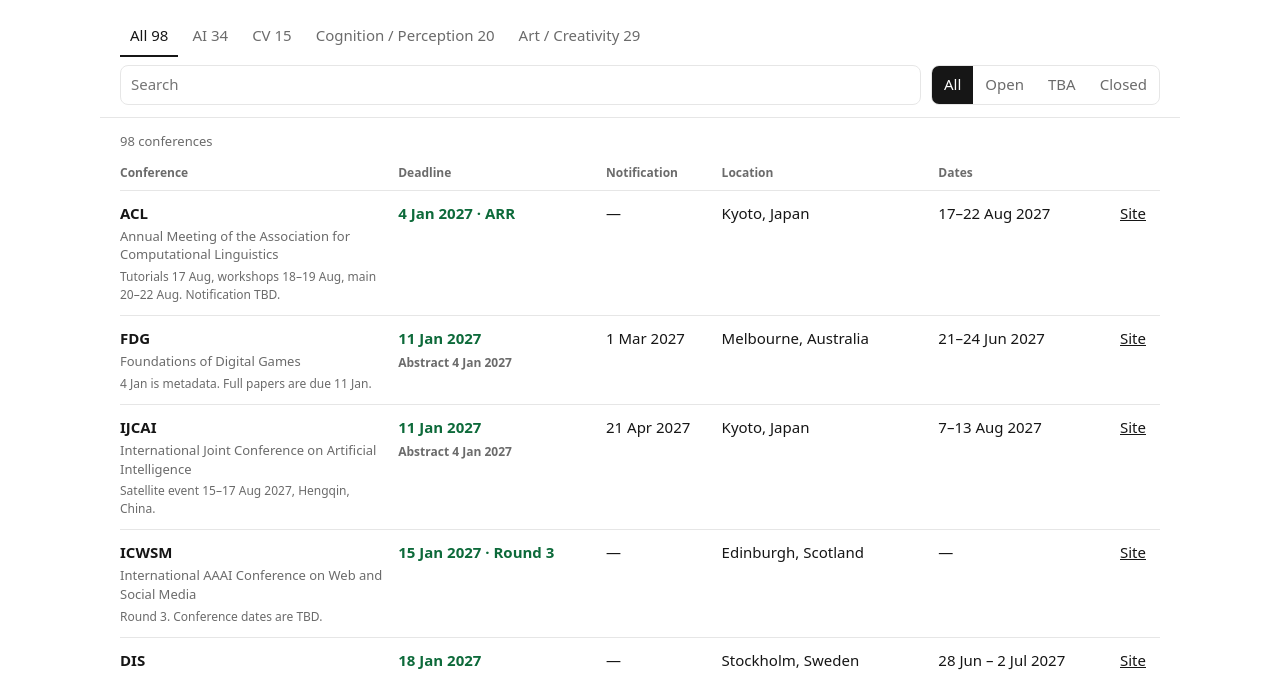
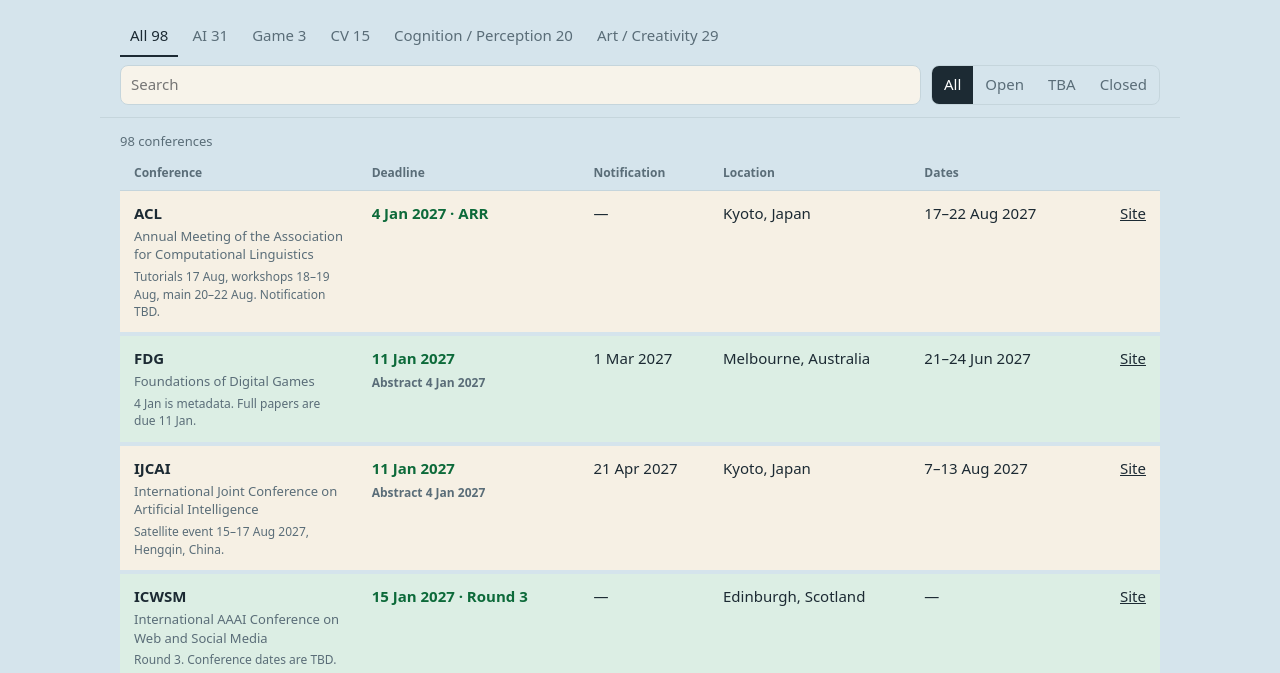
Before and after one commit to CocoChen119/conference_ddl, a plain HTML site: page index.html in a window 1280 px wide. Shown: the part 127-800 px from the top of the page. Drawn offline with Linux system fonts and the light colour scheme.

Commit message:
Add a Game category and tint the table with alternating row colors.
Co-authored-by: Cursor <cursoragent@cursor.com>

```diff
--- a/data.js
+++ b/data.js
@@ -9,7 +9,12 @@ const META = {
     {
       "id": "ai",
       "label": "AI",
-      "title": "AI, language, and games"
+      "title": "AI and language"
+    },
+    {
+      "id": "game",
+      "label": "Game",
+      "title": "Games"
     },
     {
       "id": "cv",
@@ -617,7 +622,7 @@ const CONFS = [
   {
     "id": "aiide",
     "cats": [
-      "ai"
+      "game"
     ],
     "abbr": "AIIDE",
     "name": "Artificial Intelligence and Interactive Digital Entertainment",
@@ -631,7 +636,7 @@ const CONFS = [
   {
     "id": "cogames",
     "cats": [
-      "ai"
+      "game"
     ],
     "abbr": "CoG",
     "name": "IEEE Conference on Games",
@@ -646,7 +651,7 @@ const CONFS = [
   {
     "id": "fdg",
     "cats": [
-      "ai"
+      "game"
     ],
     "abbr": "FDG",
     "name": "Foundations of Digital Games",
--- a/styles.css
+++ b/styles.css
@@ -1,9 +1,13 @@
 :root {
   color-scheme: light;
-  --ink: #161616;
-  --muted: #6b6b6b;
-  --line: #e6e6e6;
+  --ink: #1c2a33;
+  --muted: #5a6d78;
+  --line: #c5d5dc;
   --open: #0d6a3a;
+  --page: #d5e4ec;
+  --bar: rgba(213, 228, 236, 0.94);
+  --row-a: #f6f0e4;
+  --row-b: #dceee4;
 }
 
 * { box-sizing: border-box; }
@@ -11,7 +15,7 @@
 body {
   margin: 0;
   color: var(--ink);
-  background: #fff;
+  background: var(--page);
   font: 15px/1.45 ui-sans-serif, system-ui, -apple-system, "Segoe UI", sans-serif;
 }
 
@@ -30,7 +34,7 @@ header p { margin: 8px 0 0; color: var(--muted); max-width: 640px; }
   position: sticky;
   top: 0;
   z-index: 2;
-  background: rgba(255, 255, 255, 0.92);
+  background: var(--bar);
   backdrop-filter: blur(10px);
   padding-top: 12px;
   padding-bottom: 12px;
@@ -55,6 +59,8 @@ input[type="search"] {
   border-radius: 8px;
   padding: 8px 10px;
   font: inherit;
+  background: #f7f3ea;
+  color: var(--ink);
 }
 input[type="search"]:focus { outline: 2px solid #ddd; }
 .seg { display: flex; border: 1px solid var(--line); border-radius: 8px; overflow: hidden; }
@@ -69,12 +75,14 @@ th {
   font-size: 12px;
   font-weight: 550;
   color: var(--muted);
-  padding: 0 10px 8px 0;
+  padding: 0 14px 8px;
   border-bottom: 1px solid var(--line);
 }
+tbody tr:nth-child(odd) { background: var(--row-a); }
+tbody tr:nth-child(even) { background: var(--row-b); }
 td {
-  padding: 12px 14px 12px 0;
-  border-bottom: 1px solid var(--line);
+  padding: 12px 14px;
+  border-bottom: 4px solid var(--page);
   vertical-align: top;
 }
 td:nth-child(2),
```
